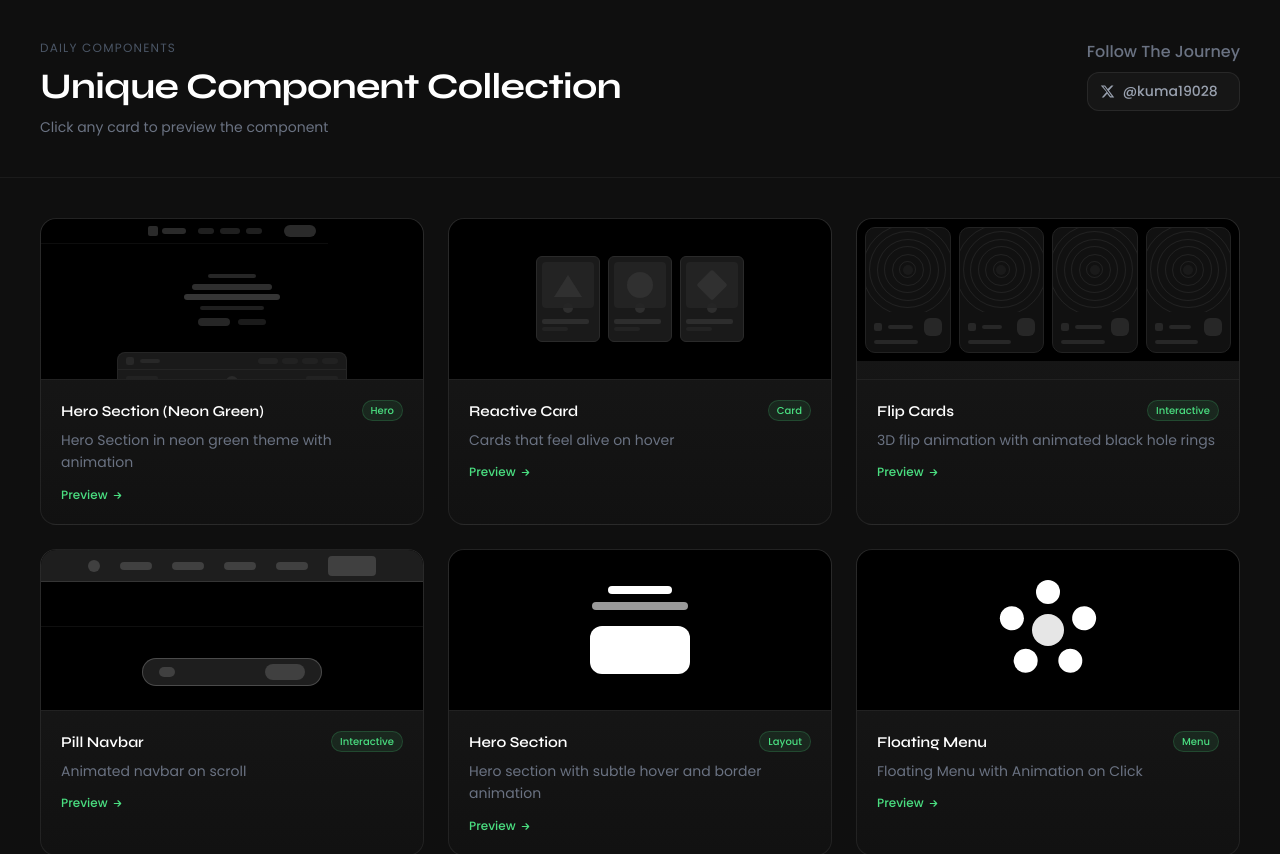
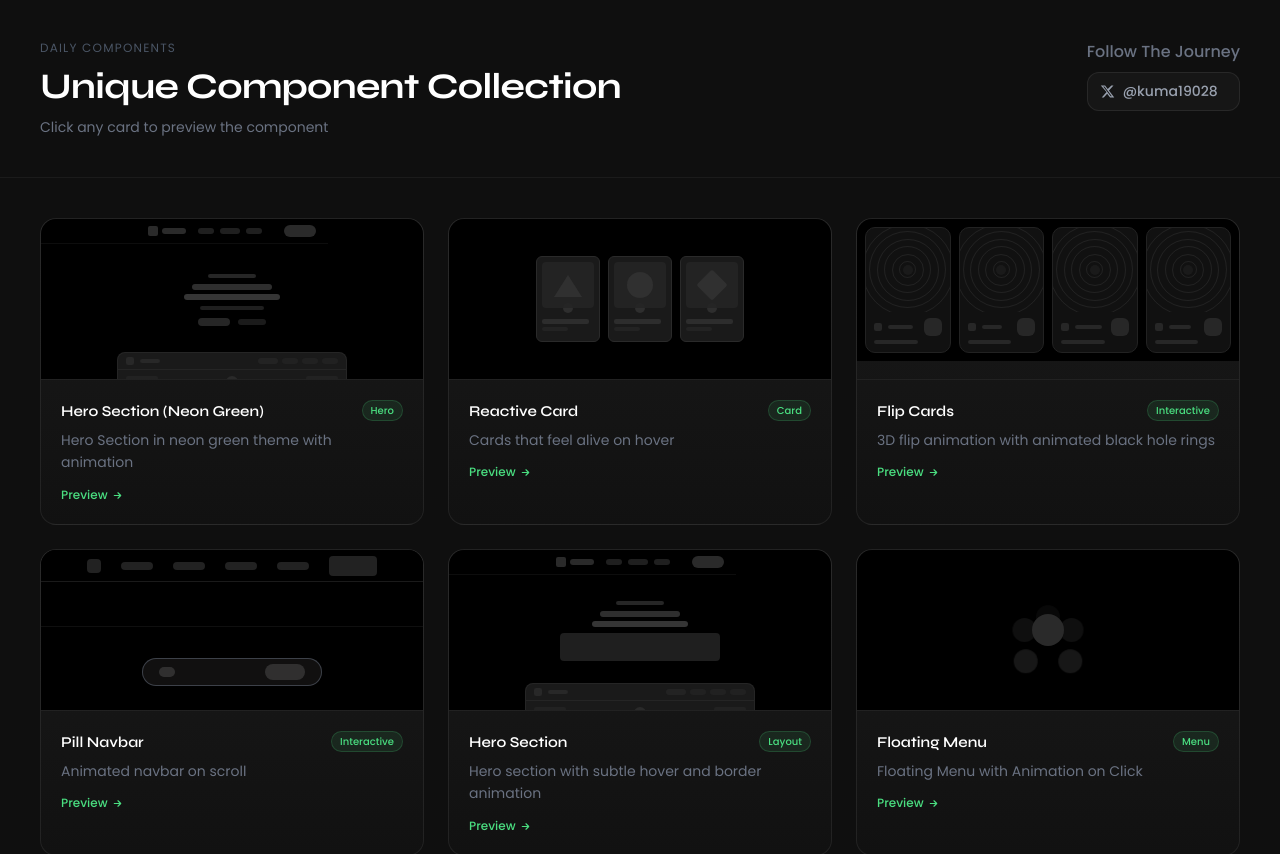
Before and after one commit to anupam-kumar-krishnan/daily-components, a Next.js app: page / in a window 1280 px wide. Shown: the top 854 px of the page. Built offline with nearby package versions, Linux system fonts and the light colour scheme.

Commit message:
feat: change preview thumbnails with pulsing effect (Pill Navbar, Hero Section, Floating Menu)

```diff
--- a/app/components/showcase.tsx
+++ b/app/components/showcase.tsx
@@ -288,28 +288,104 @@ const ThumbFlipCards = () => (
 );
 
 const ThumbHero = () => (
-  <div className="w-full h-full flex flex-col items-center justify-center gap-2 bg-black">
-    <div className="w-16 h-2 rounded-full bg-white" />
-    <div className="w-24 h-2 rounded-full bg-white/60" />
-    <div className="flex gap-2 mt-2">
-      <div className="w-25 h-12 rounded-xl bg-white" />
-      {/* <div className="w-14 h-5 rounded-full border border-white/40" /> */}
+  <div className="w-full h-50 bg-black rounded-xl overflow-hidden flex flex-col">
+    {/* Navbar */}
+    <div className="w-[75%] pl-[28%] flex items-center justify-between px-3 py-1.5 border-b border-white/5 shrink-0">
+      <div className="flex items-center gap-3">
+        <div className="flex items-center gap-1">
+          <div className="w-2.5 h-2.5 rounded-xs bg-[#2a2a2a]" />
+          <div className="w-6 h-1.5 rounded-sm bg-[#2a2a2a]" />
+        </div>
+        <div className="flex gap-1.5">
+          <div className="w-4 h-1.5 rounded-sm bg-[#222] animate-pulse" />
+          <div className="w-5 h-1.5 rounded-sm bg-[#222] animate-pulse" />
+          <div className="w-4 h-1.5 rounded-sm bg-[#222] animate-pulse" />
+        </div>
+      </div>
+      <div className="w-8 h-3 rounded-full bg-[#2a2a2a]" />
+    </div>
+
+    <div className="flex flex-col items-center justify-center flex-1 px-4 gap-1 pt-1">
+      <div className="w-12 h-1 rounded-full bg-[#2a2a2a] mb-0.5 animate-pulse" />
+
+      <div className="w-20 h-1.5 rounded bg-[#333] animate-pulse" />
+      <div className="w-24 h-1.5 rounded bg-[#3a3a3a] animate-pulse" />
+
+      <div className="w-40 h-7 rounded bg-[#222] mt-0.5 animate-pulse" />
+    </div>
+
+    <div className="w-[60%] ml-[20%] mx-2 mb-1.5 bg-[#1a1a1a] border border-white/5 rounded-lg overflow-hidden shrink-0">
+      <div className="flex items-center gap-1.5 px-2 py-1 border-b border-white/5">
+        <div className="w-2 h-2 rounded-xs bg-[#2a2a2a] animate-pulse" />
+        <div className="w-5 h-1 rounded bg-[#2a2a2a] animate-pulse" />
+        <div className="ml-auto flex gap-1">
+          <div className="w-5 h-1.5 rounded bg-[#252525] animate-pulse" />
+          <div className="w-4 h-1.5 rounded bg-[#222] animate-pulse" />
+          <div className="w-4 h-1.5 rounded bg-[#222] animate-pulse" />
+          <div className="w-4 h-1.5 rounded bg-[#222] animate-pulse" />
+        </div>
+      </div>
+      {/* Summary row */}
+      <div className="flex items-center justify-between px-2 py-1.5 relative">
+        <div className="flex flex-col gap-0.5">
+          <div className="w-8 h-1 rounded bg-[#222]" />
+          <div className="w-10 h-1.5 rounded bg-[#333]" />
+        </div>
+        {/* Play circle */}
+        <div className="absolute left-1/2 -translate-x-1/2 w-3 h-3 rounded-full bg-[#2a2a2a]" />
+        <div className="flex flex-col gap-0.5 items-end">
+          <div className="w-8 h-1 rounded bg-[#222]" />
+          <div className="w-10 h-1.5 rounded bg-[#333]" />
+        </div>
+      </div>
+      {/* Stats row */}
+      <div className="grid grid-cols-4 gap-1 px-2 pb-1.5">
+        {[...Array(4)].map((_, i) => (
+          <div key={i} className="h-3 rounded bg-[#222]" />
+        ))}
+      </div>
     </div>
   </div>
 );
 
 const ThumbMenu = () => (
   <div className="w-full h-full flex items-center justify-center bg-black">
-    <div className="relative w-24 h-24 flex items-center justify-center">
-      {Array.from({ length: 5 }).map((_, i) => (
-        <div
-          key={i}
-          className="absolute w-6 h-6 bg-white rounded-full"
-          style={{ transform: `rotate(${i * 72}deg) translateY(-38px)` }}
-        />
-      ))}
-      <div className="w-8 h-8 rounded-full bg-white/90" />
+    <div className="relative flex items-center justify-center w-40 h-40">
+      <div className="absolute w-6 h-6 rounded-full bg-[#2a2a2a] animate-float-top animate-pulse" />
+      <div className="absolute w-6 h-6 rounded-full bg-[#2a2a2a] animate-float-left animate-pulse" />
+      <div className="absolute w-6 h-6 rounded-full bg-[#2a2a2a] animate-float-right animate-pulse" />
+      <div className="absolute w-6 h-6 rounded-full bg-[#2a2a2a] animate-float-bottom-left animate-pulse" />
+      <div className="absolute w-6 h-6 rounded-full bg-[#2a2a2a] animate-float-bottom-right animate-pulse" />
+      <div className="relative z-10 w-8 h-8 rounded-full bg-[#2a2a2a]" />
     </div>
+
+    <style>{`
+      @keyframes float-top {
+        0%, 100% { transform: translate(0, 0); opacity: 0; }
+        30%, 70% { transform: translate(0, -64px); opacity: 1; }
+      }
+      @keyframes float-left {
+        0%, 100% { transform: translate(0, 0); opacity: 0; }
+        30%, 70% { transform: translate(-64px, 0); opacity: 1; }
+      }
+      @keyframes float-right {
+        0%, 100% { transform: translate(0, 0); opacity: 0; }
+        30%, 70% { transform: translate(64px, 0); opacity: 1; }
+      }
+      @keyframes float-bottom-left {
+        0%, 100% { transform: translate(0, 0); opacity: 0; }
+        30%, 70% { transform: translate(40px, 56px); opacity: 1; }
+      }
+      @keyframes float-bottom-right {
+        0%, 100% { transform: translate(0, 0); opacity: 0; }
+        30%, 70% { transform: translate(-40px, 56px); opacity: 1; }
+      }
+      .animate-float-top          { animation: float-top          3s ease-in-out infinite; }
+      .animate-float-left         { animation: float-left         3s ease-in-out infinite 0.1s; }
+      .animate-float-right        { animation: float-right        3s ease-in-out infinite 0.1s; }
+      .animate-float-bottom-left  { animation: float-bottom-left  3s ease-in-out infinite 0.2s; }
+      .animate-float-bottom-right { animation: float-bottom-right 3s ease-in-out infinite 0.2s; }
+    `}</style>
   </div>
 );
 
@@ -383,16 +459,16 @@ const ThumbFooter = () => (
 const ThumbPill = () => (
   <div className="w-full h-full flex flex-col gap-10 items-center justify-center bg-black">
     <div className="flex-1 flex flex-col border-b border-white/6">
-      <nav className="w-screen h-8 bg-[#1e1e1e] border-b border-white/10 flex items-center gap-2 px-6 shrink-0">
+      <nav className="w-screen h-8 bg-black border-b border-white/10 flex items-center gap-2 px-6 shrink-0">
         {/* <div className="h-3 w-12 rounded-full bg-white/15 shrink-0" /> */}
         <div className="flex-1 flex items-center justify-center gap-5">
-          <div className="h-3 w-3 rounded-full bg-white/15" />
-          <div className="h-2 w-8 rounded-full bg-white/15" />
-          <div className="h-2 w-8 rounded-full bg-white/15" />
-          <div className="h-2 w-8 rounded-full bg-white/15" />
-          <div className="h-2 w-8 rounded-full bg-white/15" />
+          <div className="h-3.5 w-3.5 rounded-sm bg-white/15 animate-pulse" />
+          <div className="h-2 w-8 rounded-full bg-white/15 animate-pulse" />
+          <div className="h-2 w-8 rounded-full bg-white/15 animate-pulse" />
+          <div className="h-2 w-8 rounded-full bg-white/15 animate-pulse" />
+          <div className="h-2 w-8 rounded-full bg-white/15 animate-pulse" />
 
-          <div className="h-5 w-12 rounded-sm bg-white/15" />
+          <div className="h-5 w-12 rounded-sm bg-white/15 animate-pulse" />
         </div>
       </nav>
       <span className="px-30 pt-3 pb-2 text-[9px] tracking-widest uppercase text-white/25 font-mono">
@@ -403,10 +479,10 @@ const ThumbPill = () => (
     {/* ── Scrolled state ── */}
     <div className="flex-1 flex flex-col -mt-8">
       <div className="flex-1 flex items-center justify-center">
-        <nav className="w-45 h-7 bg-[#1e1e1e] border border-white/20 rounded-full flex items-center gap-2 px-4 overflow-hidden min-w-0">
-          <div className="h-2.5 w-4 rounded-full bg-white/15 shrink-0" />
+        <nav className="w-45 h-7 bg-[#111010] border border-gray-500/50 rounded-full flex items-center gap-2 px-4 overflow-hidden min-w-0">
+          <div className="h-2.5 w-4 rounded-full bg-white/15 shrink-0 animate-pulse" />
           <div className="flex-1 flex items-center justify-center gap-2 min-w-0"></div>
-          <div className="h-4 w-10 rounded-full bg-white/15 shrink-0" />
+          <div className="h-4 w-10 rounded-full bg-white/15 shrink-0 animate-pulse" />
         </nav>
       </div>
       <span className="px-6 pb-2 md:hidden lg:hidden text-[9px] tracking-widest uppercase text-white/25 font-mono">
```
